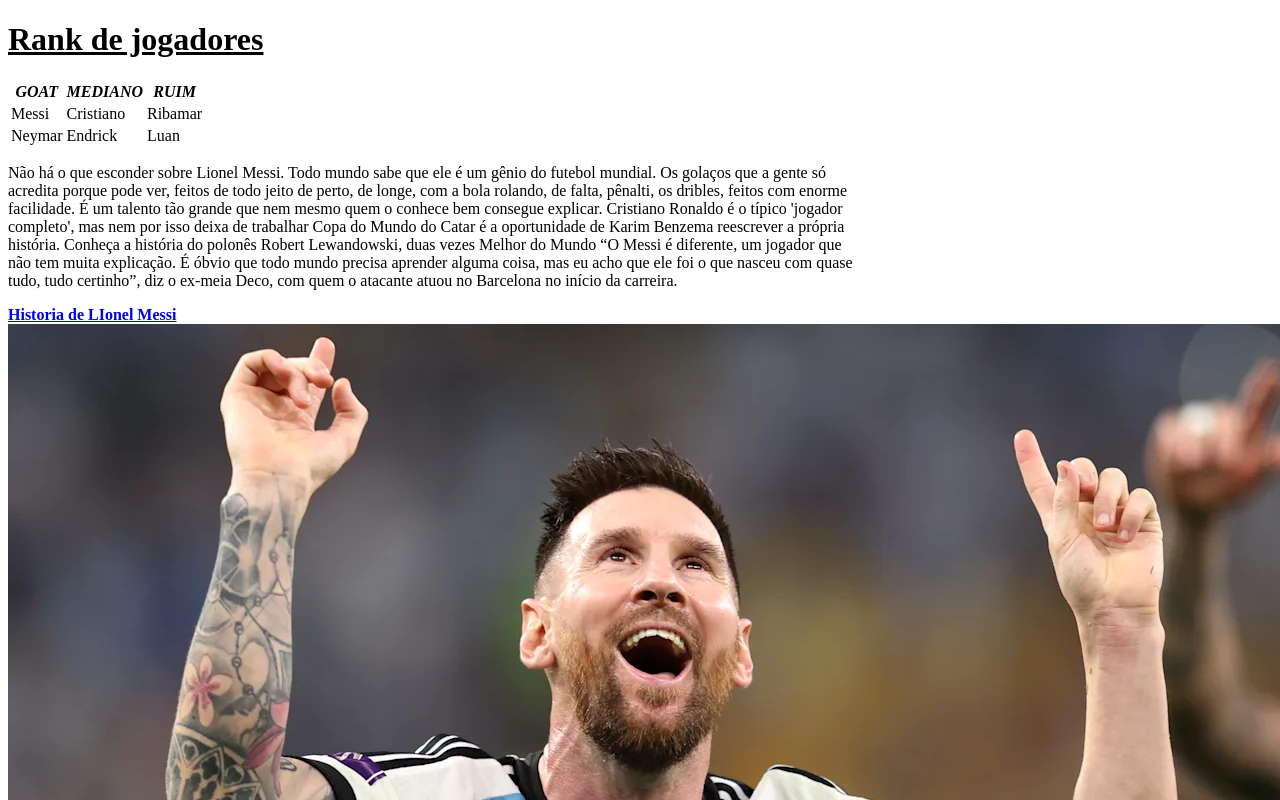
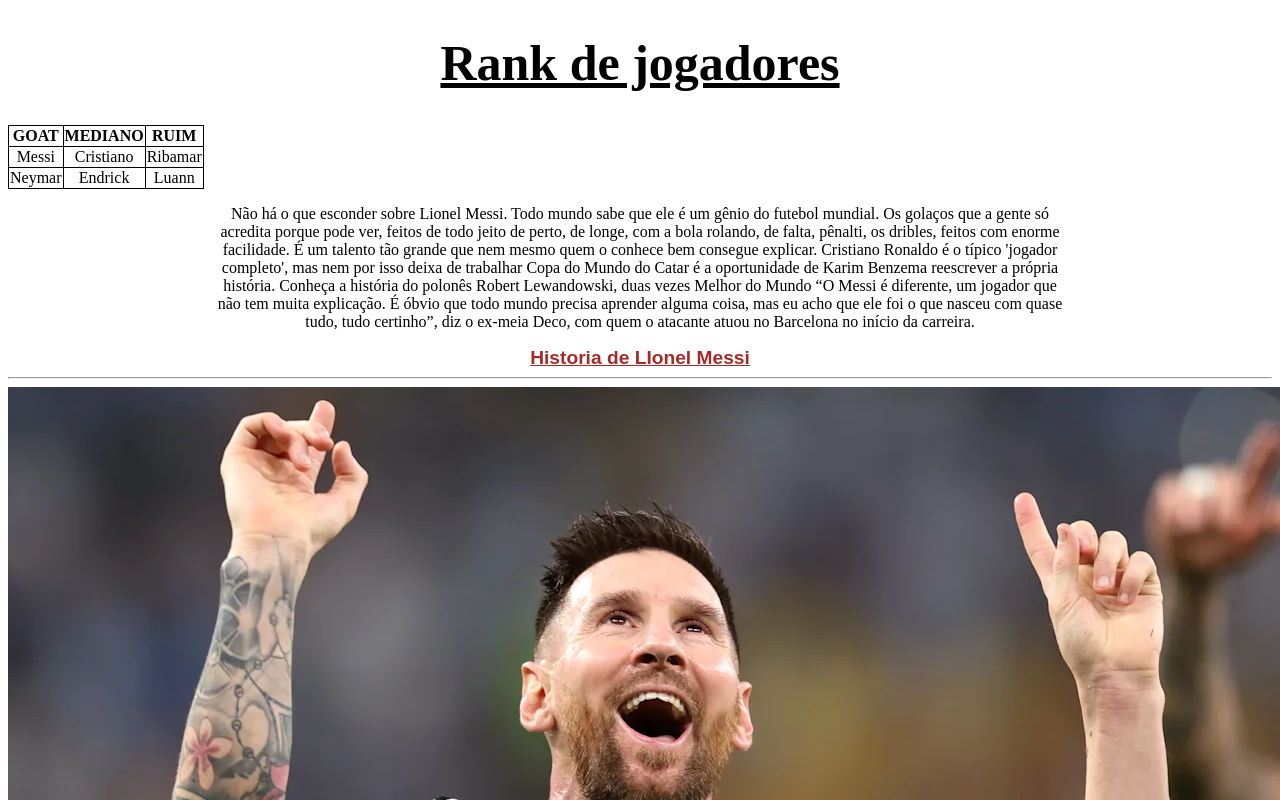
Before and after one commit to Marcosviniciusds/vascodagama, a plain HTML site: page pasta2/index.html in a window 1280 px wide. Shown: the top 800 px of the page. Drawn offline with Linux system fonts and the light colour scheme.

Commit message:
coloquei css

```diff
--- a/pasta2/index.html
+++ b/pasta2/index.html
@@ -4,14 +4,28 @@
     <meta charset="UTF-8">
     <meta name="viewport" content="width=device-width, initial-scale=1.0">
     <title>Marcos Vinicius</title>
+    <style>
+
+    h1 {font-size: 50px;color:}
+
+    table,th,td{border: 1px black solid;border-collapse: collapse;}
+    .teste{
+        color: brown;
+        font-family: Arial, Helvetica, sans-serif;
+        font-size: larger;
+    }
+   #site{text-align: center;}
+    </style>
 </head>
 <body>
+   <div id="site">
     <H1><u>Rank de jogadores</u></H1>
 
 
 
     <table>
-        <th><i> GOAT </i></th>  <th><i>MEDIANO</i></th> <th><i> RUIM </i></th>
+
+        <th> GOAT </th>  <th>MEDIANO</th> <th> RUIM </th>
     <tr>
         <td>Messi</td>
         <td>Cristiano</td>
@@ -20,11 +34,11 @@
     <tr>
        <td>Neymar</td>
        <td>Endrick</td>
-       <td>Luan</td>
+       <td>Luann</td>
 </tr>
 
     </table>
-<p> Não há o que esconder sobre Lionel Messi. Todo mundo sabe que ele é um gênio do futebol mundial. Os golaços que a gente só <br>acredita porque pode ver, feitos de todo jeito  de perto, de longe, com a bola rolando, de falta, pênalti, os dribles, feitos com enorme<br> facilidade. É um talento tão grande que nem mesmo quem o conhece bem consegue explicar.
+<p>  Não há o que esconder sobre Lionel Messi. Todo mundo sabe que ele é um gênio do futebol mundial. Os golaços que a gente só <br>acredita porque pode ver, feitos de todo jeito  de perto, de longe, com a bola rolando, de falta, pênalti, os dribles, feitos com enorme<br> facilidade. É um talento tão grande que nem mesmo quem o conhece bem consegue explicar.
 
     Cristiano Ronaldo é o típico 'jogador <br>completo', mas nem por isso deixa de trabalhar
     Copa do Mundo do Catar é a oportunidade de Karim Benzema reescrever a própria <br>história.
@@ -32,9 +46,11 @@
     “O Messi é diferente, um jogador que<br> não tem muita explicação. É óbvio que todo mundo precisa aprender alguma coisa, mas eu acho que ele foi o que nasceu com quase<br> tudo, tudo certinho”, diz o ex-meia Deco, com quem o atacante atuou no Barcelona no início da carreira.</p>
 
 
-    <a href="https://pt.wikipedia.org/wiki/Lionel_Messi">  <b>                                                        Historia de LIonel Messi</b></a>
+    <a   class ="teste" href="https://pt.wikipedia.org/wiki/Lionel_Messi">  <b>                                                        Historia de LIonel Messi</b></a>
+    <hr>
 
 
 <img src="imagem/LIONEL MESSI.webp" alt="Foto de Messi">
+</div>
 </body>
 </html>
```
